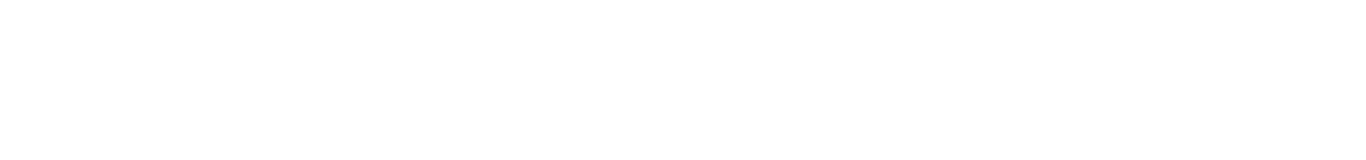
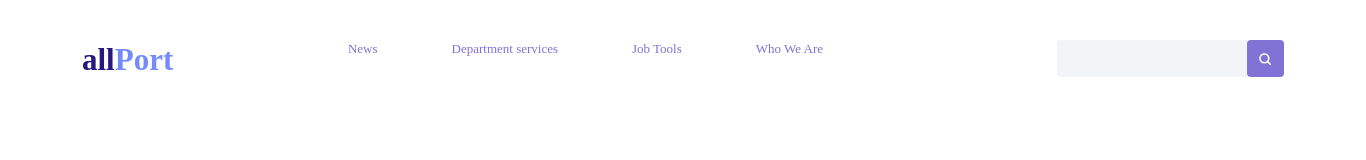
Before and after one commit to nanik7/davaleba6, a plain HTML site: page index.html in a window 1280 px wide. Shown: the whole page, 1366 px wide, since content can reach past the window. Drawn offline with Linux system fonts and the light colour scheme.

Commit message:
created div and header
created container as div and header with images and nav

```diff
--- a/css/reset.css
+++ b/css/reset.css
@@ -0,0 +1,55 @@
+/* http://meyerweb.com/eric/tools/css/reset/
+   v2.0 | 20110126
+   License: none (public domain)
+*/
+
+html, body, div, span, applet, object, iframe,
+h1, h2, h3, h4, h5, h6, p, blockquote, pre,
+a, abbr, acronym, address, big, cite, code,
+del, dfn, em, img, ins, kbd, q, s, samp,
+small, strike, strong, sub, sup, tt, var,
+b, u, i, center,
+dl, dt, dd, ol, ul, li,
+fieldset, form, label, legend,
+table, caption, tbody, tfoot, thead, tr, th, td,
+article, aside, canvas, details, embed,
+figure, figcaption, footer, header, hgroup,
+menu, nav, output, ruby, section, summary,
+time, mark, audio, video {
+	margin: 0;
+	padding: 0;
+	border: 0;
+	font-size: 100%;
+	font: inherit;
+	vertical-align: baseline;
+}
+/* HTML5 display-role reset for older browsers */
+article, aside, details, figcaption, figure,
+footer, header, hgroup, menu, nav, section {
+	display: block;
+}
+body {
+	line-height: 1;
+}
+ol, ul {
+	list-style: none;
+}
+blockquote, q {
+	quotes: none;
+}
+blockquote:before, blockquote:after,
+q:before, q:after {
+	content: '';
+	content: none;
+}
+table {
+	border-collapse: collapse;
+	border-spacing: 0;
+}
+a {
+    text-decoration: none;
+    color: #000000;
+}
+* {
+    box-sizing: border-box;
+}
--- a/css/stle.css
+++ b/css/stle.css
@@ -0,0 +1,16 @@
+.container{
+    width: 1366px;
+    margin: 0 auto;
+}
+header{
+    width: 100%;
+    padding-top: 40px;
+    display: flex;
+    justify-content: space-around;
+}
+li{
+    display: inline-block;
+    margin-right: 70px;
+    font-size: 13px;
+    color: #8172D5;
+}
--- a/index.html
+++ b/index.html
@@ -1,14 +1,31 @@
 <!DOCTYPE html>
 <html lang="en">
+
 <head>
     <meta charset="UTF-8">
     <meta http-equiv="X-UA-Compatible" content="IE=edge">
     <meta name="viewport" content="width=device-width, initial-scale=1.0">
+    <script src="https://kit.fontawesome.com/e289800ddb.js" crossorigin="anonymous"></script>
     <link rel="stylesheet" href="css/reset.css">
     <link rel="stylesheet" href="css/stle.css">
     <title>Document</title>
 </head>
+
 <body>
+    <div class="container">
+        <header>
+            <img src="photos/Component 222 – 2.svg" alt="logo">
+            <nav>
+                <ul>
+                    <li>News</li>
+                    <li>Department services</li>
+                    <li>Job Tools</li>
+                    <li>Who We Are</li>
+                </ul>
+            </nav>
+            <img src="photos/Group 3364.png" alt="">
+        </header>
+    </div>
+</body>
 
-</body>
 </html>
```
Also changed, not shown: photos/Component 222 – 2.svg (added), photos/Group 3364.png (added).
